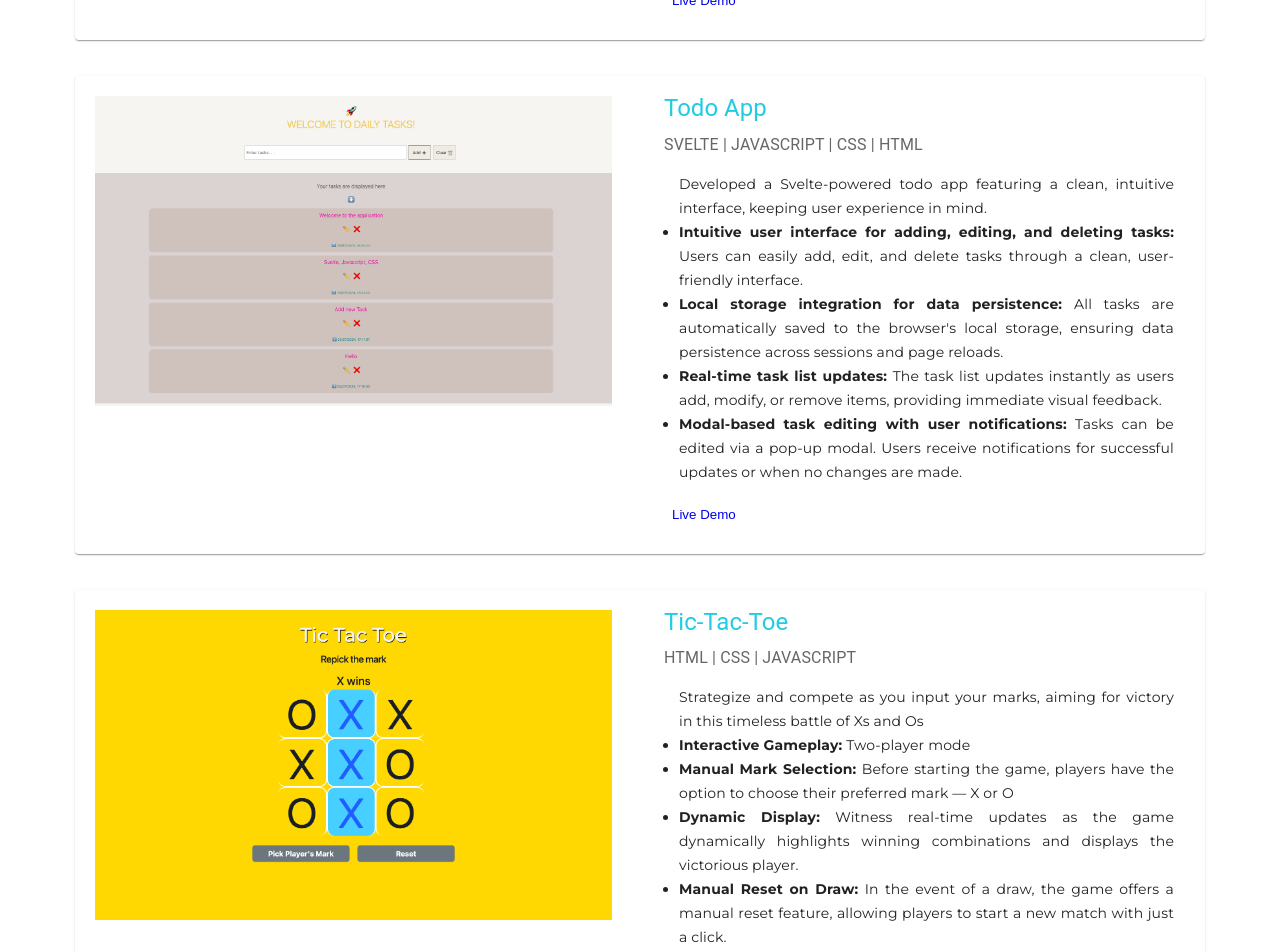
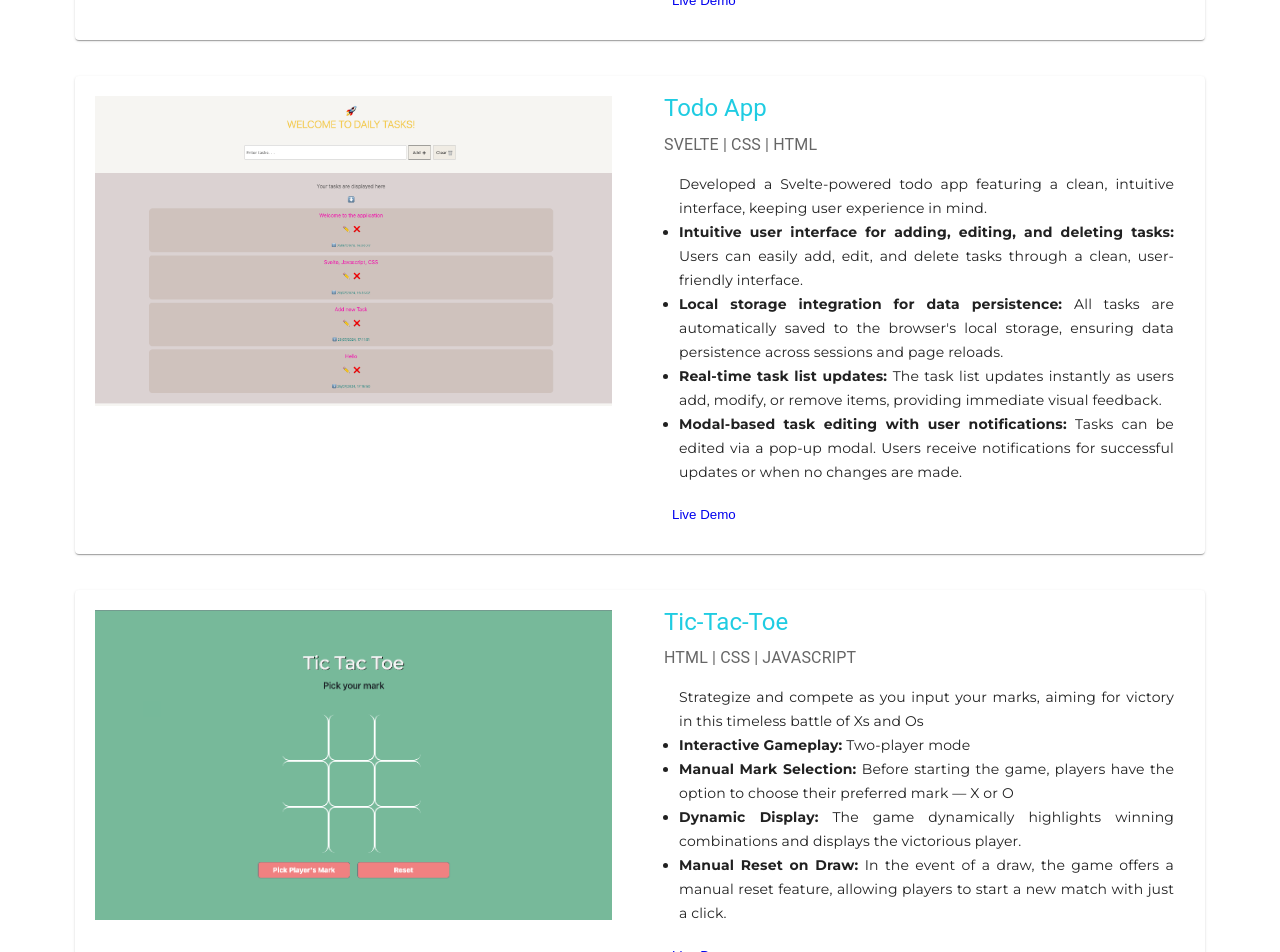
Before and after one commit to kalyani-ingle/portfolio, a React (Vite) app in the folder Client/: page /#/projects in a window 1280 px wide. Shown: the part 520-1472 px from the top of the page. Built offline with nearby package versions, Linux system fonts and the light colour scheme; a web font is replaced by a local one.

Commit message:
deleted unused images from public folder

```diff
--- a/Client/src/components/Projects.jsx
+++ b/Client/src/components/Projects.jsx
@@ -15,7 +15,7 @@ function Projects() {
           <h1 style={{textAlign:"center", margin:"12px", color:"deeppink", fontFamily:"Sacramento", transition: "transform 0.2s ease-out", fontSize:"55px"}}> My Projects </h1>
           <CardActionArea>
             <Grid container spacing={2}>
-            <Grid item xs={12} sm={12} md={12} lg={6}>
+            <Grid item xs={12} sm={12} md={6} lg={6}>
                 <CardMedia
                   style={{ padding: "20px" }}
                   component="img"
@@ -26,7 +26,7 @@ function Projects() {
                   id="petPortal"
                 />
               </Grid>
-              <Grid item xs={12} sm={12} md={12} lg={6}>
+              <Grid item xs={12} sm={12} md={6} lg={6}>
                 <CardContent>
                   <Typography
                     gutterBottom
@@ -66,7 +66,7 @@ function Projects() {
                     </ul>
                   </Typography>
                   <CardActions>
-                    <Link to ="https://pet-portal-seven.vercel.app" target="_blank">
+                    <Link to ="https://pet-registration-portal.vercel.app" target="_blank">
                         Live Demo
                     </Link>
                   </CardActions>
@@ -80,7 +80,7 @@ function Projects() {
         <Card>
           <CardActionArea>
             <Grid container spacing={2}>
-              <Grid item xs={12} sm={12} md={12} lg={6}>
+              <Grid item xs={12} sm={12} md={6} lg={6}>
                 <CardMedia
                   style={{ padding: "20px" }}
                   component="img"
@@ -90,7 +90,7 @@ function Projects() {
                   className="card-image todo"
                 />
               </Grid>
-              <Grid item xs={12} sm={12} md={12} lg={6}>
+              <Grid item xs={12} sm={12} md={6} lg={6}>
                 <CardContent>
                   <Typography
                     gutterBottom
@@ -105,7 +105,7 @@ function Projects() {
                     color="text.secondary"
                     className="subtitle"
                   >
-                    SVELTE | JAVASCRIPT | CSS | HTML
+                    SVELTE | CSS | HTML
                   </Typography>
                   <Typography
                     variant="body2"
@@ -151,7 +151,7 @@ function Projects() {
         <Card>
           <CardActionArea>
             <Grid container spacing={2}>
-              <Grid item xs={12} sm={12} md={12} lg={6}>
+              <Grid item xs={12} sm={12} md={6} lg={6}>
                 <CardMedia
                   style={{ padding: "20px" }}
                   component="img"
@@ -161,7 +161,7 @@ function Projects() {
                   className="card-image"
                 />
               </Grid>
-              <Grid item xs={12} sm={12} md={12} lg={6}>
+              <Grid item xs={12} sm={12} md={6} lg={6}>
                 <CardContent>
                   <Typography
                     gutterBottom
@@ -195,8 +195,7 @@ function Projects() {
                         preferred mark — X or O
                       </li>
                       <li>
-                        <strong>Dynamic Display:</strong> Witness real-time
-                        updates as the game dynamically highlights winning
+                        <strong>Dynamic Display:</strong> The game dynamically highlights winning
                         combinations and displays the victorious player.{" "}
                       </li>
                       <li>
@@ -221,7 +220,7 @@ function Projects() {
         <Card>
           <CardActionArea>
             <Grid container spacing={2}>
-              <Grid item xs={12} sm={12} md={12} lg={6}>
+              <Grid item xs={12} sm={12} md={6} lg={6}>
                 <CardContent>
                   <Typography
                     gutterBottom
@@ -270,13 +269,13 @@ function Projects() {
                     </ul>
                   </Typography>
                   <CardActions>
-                    <Link to="/" target="_blank" rel="noopener noreferrer">
+                    <Link to="https://kalyani-ingle.github.io/calculator" target="_blank" rel="noopener noreferrer">
                           Live Demo
                       </Link>
                   </CardActions>
                 </CardContent>
               </Grid>
-              <Grid item xs={12} sm={12} md={12} lg={6}>
+              <Grid item xs={12} sm={12} md={6} lg={6}>
                 <CardMedia
                   style={{ padding: "20px" }}
                   component="img"
@@ -294,7 +293,7 @@ function Projects() {
         <Card>
           <CardActionArea>
             <Grid container spacing={2}>
-              <Grid item xs={12} sm={12} md={12} lg={6}>
+              <Grid item xs={12} sm={12} md={6} lg={6}>
                 <CardContent>
                   <Typography
                     gutterBottom
@@ -337,13 +336,13 @@ function Projects() {
                     </ul>
                   </Typography>
                   <CardActions>
-                    <Link to="https://kalyani-ingle.github.io/calculator" target="_blank" rel="noopener noreferrer">
+                    <Link to="/" target="_blank" rel="noopener noreferrer">
                         Live Demo
                     </Link>
                   </CardActions>
                 </CardContent>
               </Grid>
-              <Grid item xs={12} sm={12} md={12} lg={6}>
+              <Grid item xs={12} sm={12} md={6} lg={6}>
                 <CardMedia
                   style={{ padding: "20px"}}
                   component="img"
```
Also changed, not shown: Client/public/pet_regis_mobile.png (deleted), Client/public/pet_regis_tablet.jpg (deleted), Client/public/ttt.png, 8 other files (tests, documents, lock files or other folders).
